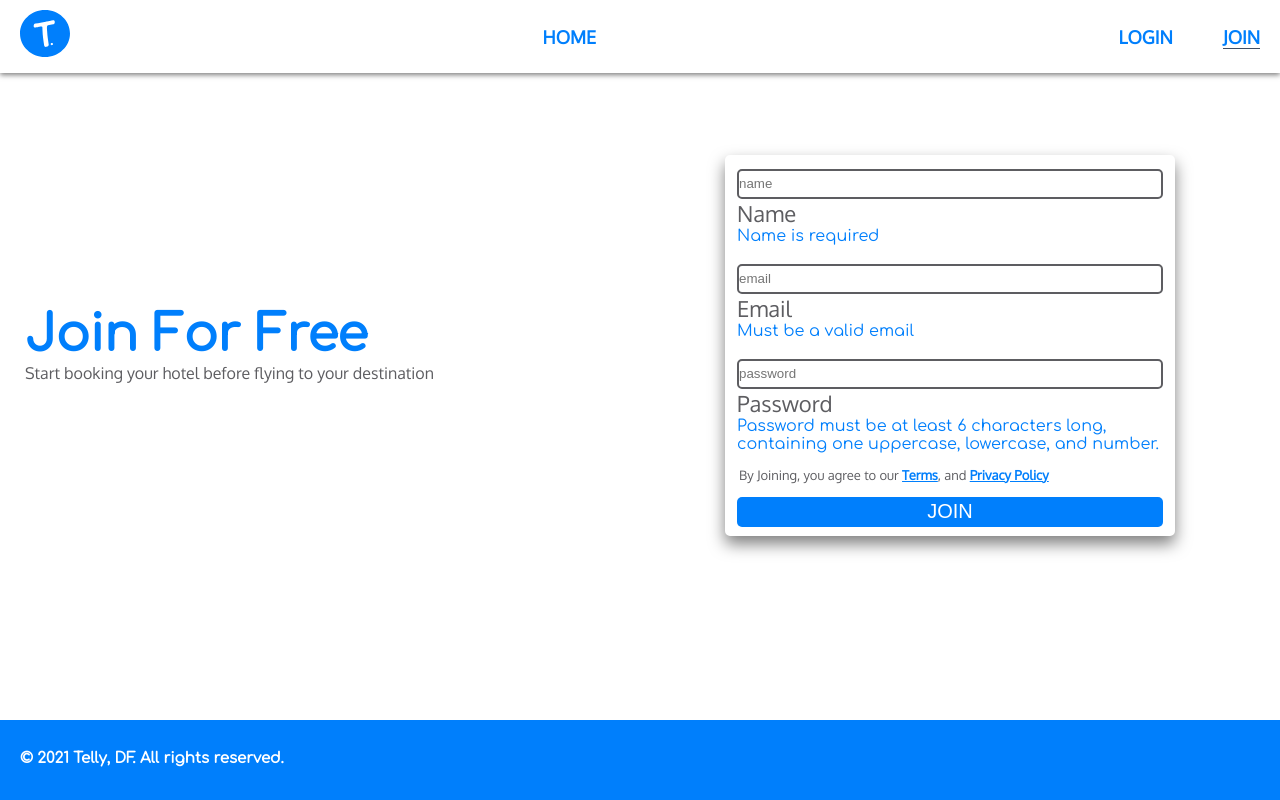
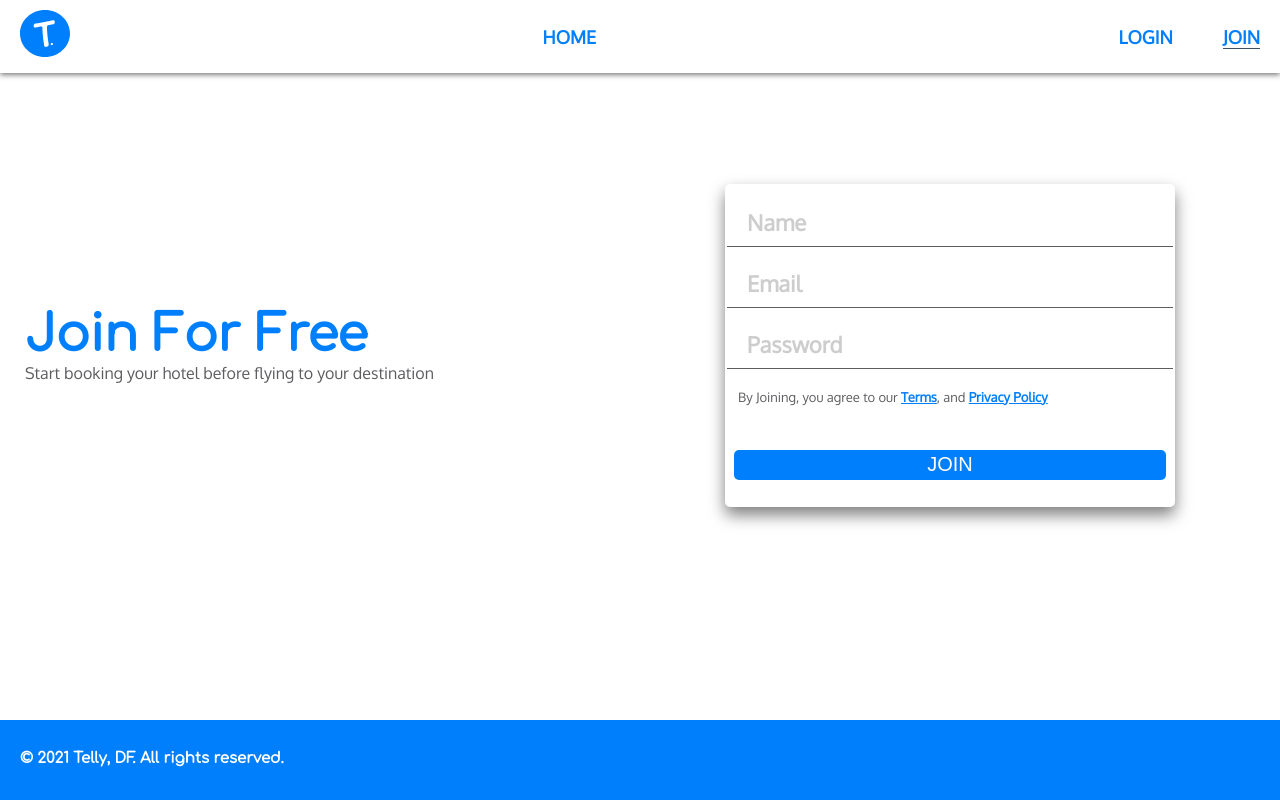
Before and after one commit to FengDenny/Telly, a React (Create React App) app in the folder client/: page /join in a window 1280 px wide. Built offline with nearby package versions, Linux system fonts and the light colour scheme.

Commit message:
Frontend validation
Displaying validation requirements with css using focus/placeholder-shown/invalid/valid for our form input/label

```diff
--- a/client/src/css/index.css
+++ b/client/src/css/index.css
@@ -33,16 +33,123 @@
   left: 5px;
 }
 
-.form-section .form-group {
-  padding: 7px 10px;
+/* join-card */
+.form-section > form > .form-group {
+  position: relative;
 }
 
-.form-section .form-group .form-input {
-  height: 30px;
-  margin-top: 5px;
-  border: 2px solid var(--secondary-color);
-  border-radius: 5px;
+.form-section .form-input {
+  border-bottom: 1px solid var(--secondary-color) !important;
+}
+
+.form-section > form > .form-group > label {
+  opacity: 0.3;
+  font-weight: bold;
+  position: absolute;
+  top: 22px;
+  left: 20px;
+  transition: all 0.1s ease-in-out;
+}
+.form-section > form > .form-group > input[type="text"],
+.form-section > form > .form-group > input[type="email"],
+.form-section > form > .form-group > input[type="password"] {
+  width: 100%;
+  border: 0;
+  padding: 25px 20px 20px 9px;
   outline: none;
+}
+
+.form-section > form > .form-group > input[type="text"]:focus + label,
+.form-section > form > .form-group > input[type="email"]:focus + label,
+.form-section > form > .form-group > input[type="password"]:focus + label {
+  opacity: 0.5;
+  font-size: 12px;
+  top: 4px;
+  left: 5px;
+}
+.form-section > form > .form-group > input[type="text"]:valid + label,
+.form-section > form > .form-group > input[type="email"]:valid + label,
+.form-section > form > .form-group > input[type="password"]:valid + label {
+  opacity: 0.5;
+  font-size: 12px;
+  top: 4px;
+  left: 5px;
+}
+
+.form-section
+  > form
+  > .form-group
+  > input[type="text"]:invalid:not(:focus):not(:placeholder-shown)
+  + label,
+.form-section
+  > form
+  > .form-group
+  > input[type="email"]:invalid:not(:focus):not(:placeholder-shown)
+  + label,
+.form-section
+  > form
+  > .form-group
+  > input[type="password"]:invalid:not(:focus):not(:placeholder-shown)
+  + label {
+  opacity: 0;
+}
+
+.form-section > form > .form-group > input::placeholder {
+  opacity: 0;
+}
+
+.form-section
+  > form
+  > .form-group
+  > input[type="text"]:invalid:not(:focus):not(:placeholder-shown),
+.form-section
+  > form
+  > .form-group
+  > input[type="email"]:invalid:not(:focus):not(:placeholder-shown),
+.form-section
+  > form
+  > .form-group
+  > input[type="password"]:invalid:not(:focus):not(:placeholder-shown) {
+  border-bottom: 2px solid red !important;
+}
+
+.form-section
+  > form
+  > .form-group
+  > input[type="text"]:invalid:focus:not(:placeholder-shown)
+  ~ .validation,
+.form-section
+  > form
+  > .form-group
+  > input[type="email"]:invalid:focus:not(:placeholder-shown)
+  ~ .validation,
+.form-section
+  > form
+  > .form-group
+  > input[type="password"]:invalid:focus:not(:placeholder-shown)
+  ~ .validation {
+  max-height: 200px;
+  padding: 0px 30px 8px 10px;
+  transition-delay: 1s;
+}
+.form-section > form > .form-group .validation {
+  padding: 0 10px 0 50px;
+  color: #999;
+  max-height: 0;
+  transition: 0.28s;
+  overflow: hidden;
+  color: red;
+
+  font-size: 14px;
+  position: relative;
+  top: 10px;
+  line-height: 20px;
+}
+
+/* join terms/privacy */
+
+.form-section .signup-agreement {
+  margin: 20px 9px;
 }
 
 .form-section .signup-agreement-links {
@@ -61,6 +168,7 @@
   left: 2px;
 }
 
+/* join btn */
 .form-section .btn-primary {
   outline: none;
   height: 30px;
@@ -71,6 +179,9 @@
   font-size: 20px;
   text-transform: uppercase;
   cursor: pointer;
+  margin: 7px;
+  margin-top: 25px;
+  margin-bottom: 25px;
 }
 .form-section .btn-primary:hover {
   background-color: var(--primary-color-hover);
```
